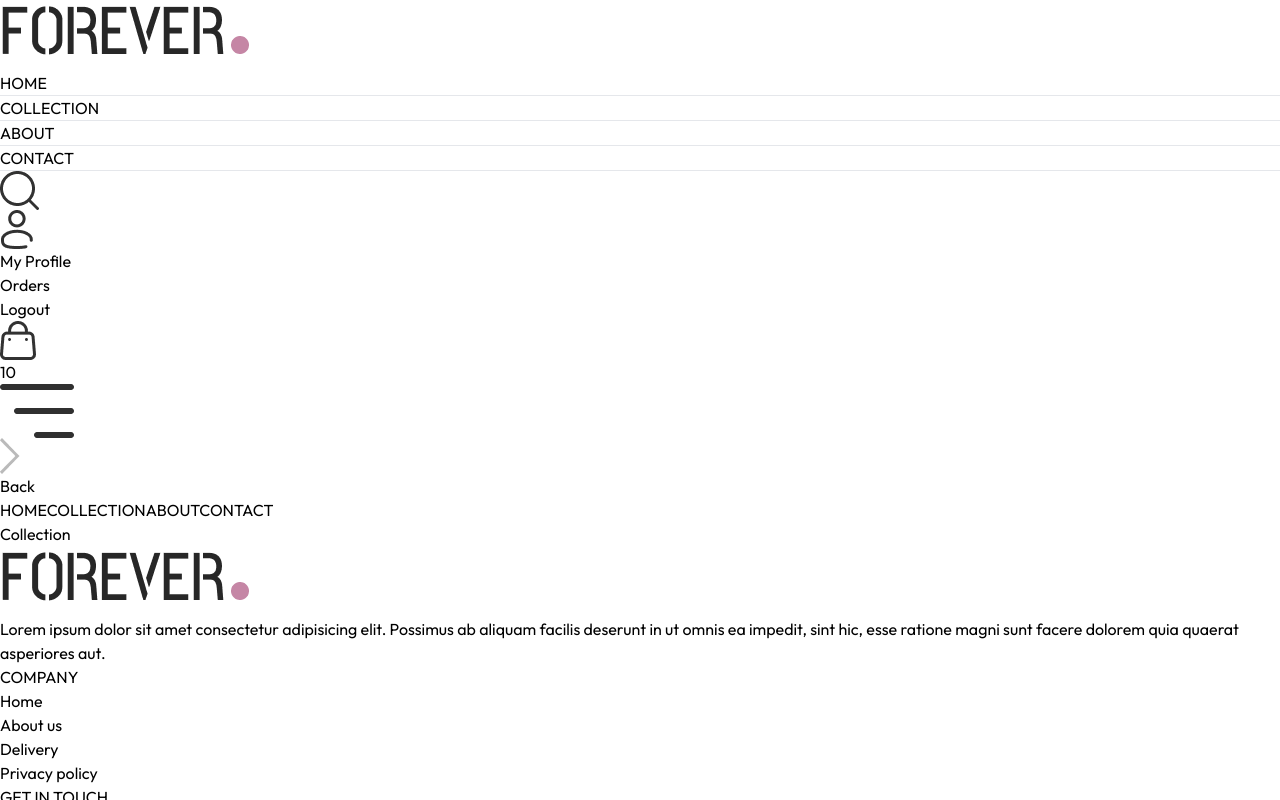
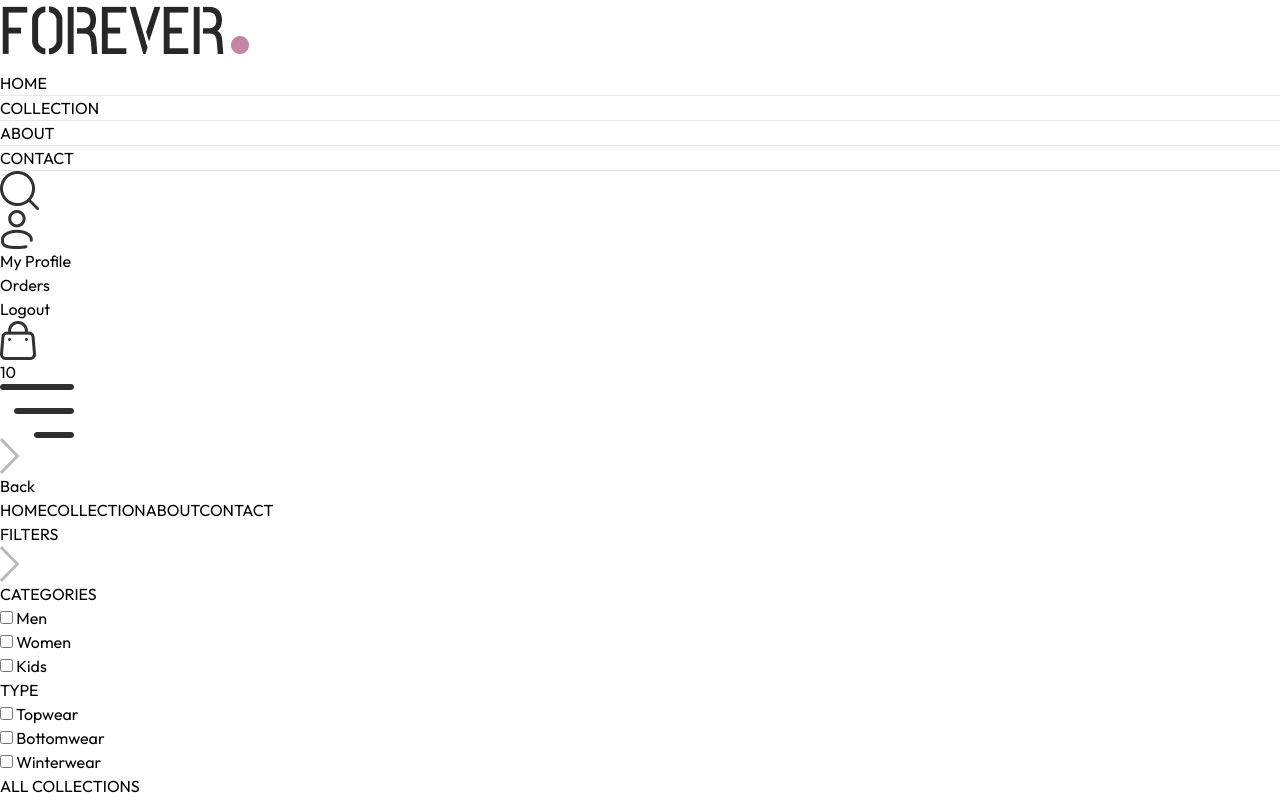
Before and after one commit to Souvik273/Forever, a React (Vite) app in the folder Client/: page /collection in a window 1280 px wide. Shown: the top 800 px of the page. Built offline with nearby package versions, Linux system fonts and the light colour scheme.

Commit message:
Collection page committed

```diff
--- a/Client/src/pages/Collection.jsx
+++ b/Client/src/pages/Collection.jsx
@@ -1,9 +1,260 @@
-import React from 'react'
+import React, { useContext, useEffect, useState } from "react";
+import { ShopContext } from "../context/ShopContext";
+import { assets } from "../assets/frontend_assets/assets";
+import ProductItem from "../components/ProductItem";
+import Title from "../components/Title";
 
 const Collection = () => {
+  const { products } = useContext(ShopContext);
+  const [showFilter, setShowFilter] = useState(false);
+  const [filterProducts, setFilterProducts] = useState([]);
+  const [category, setCategory] = useState([]);
+  const [subCategory, setSubCategory] = useState([]);
+  const [currentPage, setCurrentPage] = useState(1);
+  const [sortType, setSortType] = useState("relevant");
+
+  const itemsPerPage = 10; // Number of items per page
+
+  // Toggle Category Filter
+  const toggleCategory = (e) => {
+    const value = e.target.value || "";
+    if (value && category.includes(value)) {
+      setCategory((prev) => prev.filter((item) => item !== value));
+    } else if (value) {
+      setCategory((prev) => [...prev, value]);
+    }
+  };
+
+  // Toggle SubCategory Filter
+  const toggleSubCategory = (e) => {
+    if (subCategory.includes(e.target.value)) {
+      setSubCategory((prev) => prev.filter((item) => item !== e.target.value));
+    } else {
+      setSubCategory((prev) => [...prev, e.target.value]);
+    }
+  };
+
+  // Unified Logic for Filtering and Sorting
+  const applyFilterAndSort = () => {
+    let filtered = products.slice(); // Copy products
+
+    // Apply Category Filter
+    if (category.length > 0) {
+      filtered = filtered.filter((item) => category.includes(item.category));
+    }
+
+    // Apply SubCategory Filter
+    if (subCategory.length > 0) {
+      filtered = filtered.filter((item) =>
+        subCategory.includes(item.subCategory)
+      );
+    }
+
+    // Apply Sorting
+    switch (sortType) {
+      case "low-high":
+        filtered.sort((a, b) => a.price - b.price);
+        break;
+      case "high-low":
+        filtered.sort((a, b) => b.price - a.price);
+        break;
+      default:
+        break; // "relevant" does not sort further
+    }
+
+    setFilterProducts(filtered);
+    setCurrentPage(1); // Reset to the first page after filtering or sorting
+  };
+
+  // Update Filters and Sorting
+  useEffect(() => {
+    applyFilterAndSort();
+  }, [category, subCategory, sortType, products]);
+
+  const paginatedProducts = filterProducts.slice(
+    (currentPage - 1) * itemsPerPage,
+    currentPage * itemsPerPage
+  );
+
+  // Pagination Controls
+  const totalPages = Math.ceil(filterProducts.length / itemsPerPage);
+
+  // Dynamic Pagination
+  const getPaginationRange = () => {
+    const rangeSize = 5; // Number of page numbers to display
+    const start = Math.max(1, currentPage - Math.floor(rangeSize / 2));
+    const end = Math.min(totalPages, start + rangeSize - 1);
+
+    // Adjust start if near the end
+    const adjustedStart = Math.max(1, end - rangeSize + 1);
+
+    return Array.from(
+      { length: end - adjustedStart + 1 },
+      (_, i) => adjustedStart + i
+    );
+  };
+
   return (
-    <div>Collection</div>
-  )
-}
+    <div className="flex flex-col sm:flex-row gap-1 sm:gap-10 pt-10 border-t">
+      {/* Filter Options */}
+      <div className="min-w-60">
+        <p
+          onClick={() => setShowFilter(!showFilter)}
+          className="my-2 text-xl flex items-center cursor-pointer gap-2"
+        >
+          FILTERS
+          <img
+            src={assets.dropdown_icon}
+            className={`h-3 sm:hidden ${showFilter ? "rotate-90" : ""}`}
+            alt=""
+          />
+        </p>
 
-export default Collection
+        {/* Category Filter */}
+        <div
+          className={`border border-gray-300 pl-5 py-3 mt-6 ${
+            showFilter ? "" : "hidden"
+          } sm:block`}
+        >
+          <p className="mb-3 text-sm font-medium">CATEGORIES</p>
+          <div className="flex flex-col gap-2 text-sm font-light text-gray-700">
+            <p className="flex gap-2">
+              <input
+                className="w-3"
+                type="checkbox"
+                value={"Men"}
+                onChange={toggleCategory}
+              />{" "}
+              Men
+            </p>
+            <p className="flex gap-2">
+              <input
+                className="w-3"
+                type="checkbox"
+                value={"Women"}
+                onChange={toggleCategory}
+              />{" "}
+              Women
+            </p>
+            <p className="flex gap-2">
+              <input
+                className="w-3"
+                type="checkbox"
+                value={"Kids"}
+                onChange={toggleCategory}
+              />{" "}
+              Kids
+            </p>
+          </div>
+        </div>
+
+        {/* SubCategory Filter */}
+        <div
+          className={`border border-gray-300 pl-5 py-3 my-5 ${
+            showFilter ? "" : "hidden"
+          } sm:block`}
+        >
+          <p className="mb-3 text-sm font-medium">TYPE</p>
+          <div className="flex flex-col gap-2 text-sm font-light text-gray-700">
+            <p className="flex gap-2">
+              <input
+                className="w-3"
+                type="checkbox"
+                value={"Topwear"}
+                onChange={toggleSubCategory}
+              />{" "}
+              Topwear
+            </p>
+            <p className="flex gap-2">
+              <input
+                className="w-3"
+                type="checkbox"
+                value={"Bottomwear"}
+                onChange={toggleSubCategory}
+              />{" "}
+              Bottomwear
+            </p>
+            <p className="flex gap-2">
+              <input
+                className="w-3"
+                type="checkbox"
+                value={"Winterwear"}
+                onChange={toggleSubCategory}
+              />{" "}
+              Winterwear
+            </p>
+          </div>
+        </div>
+      </div>
+
+      {/* Right Side */}
+      <div className="flex-1">
+        <div className="flex justify-between text-base sm:text-2xl mb-4">
+          <Title text1={"ALL"} text2={"COLLECTIONS"} />
+          {/* Product Sort */}
+          <select
+            onChange={(e) => setSortType(e.target.value)}
+            className="border-2 border-gray-300 text-sm px-2"
+          >
+            <option value="relevant">Sort by: Relevant</option>
+            <option value="low-high">Sort by: Low to High</option>
+            <option value="high-low">Sort by: High to Low</option>
+          </select>
+        </div>
+
+        {/* Map Products */}
+        <div className="grid grid-cols-2 md:grid-cols-3 lg:grid-cols-4 gap-4 gap-y-6">
+          {paginatedProducts.map((item, index) => (
+            <ProductItem
+              key={index}
+              id={item._id}
+              image={item.image}
+              name={item.name}
+              price={item.price}
+            />
+          ))}
+        </div>
+
+        {/* Pagination Controls */}
+        <div className="flex justify-center items-center mt-6 gap-2">
+          {/* Previous Button */}
+          <button
+            className="px-3 py-1 border bg-white text-gray-700"
+            disabled={currentPage === 1}
+            onClick={() => setCurrentPage((prev) => Math.max(1, prev - 1))}
+          >
+            Previous
+          </button>
+
+          {/* Dynamic Page Numbers */}
+          {getPaginationRange().map((page) => (
+            <button
+              key={page}
+              className={`px-3 py-1 border ${
+                currentPage === page
+                  ? "bg-gray-700 text-white"
+                  : "bg-white text-gray-700"
+              }`}
+              onClick={() => setCurrentPage(page)}
+            >
+              {page}
+            </button>
+          ))}
+
+          {/* Next Button */}
+          <button
+            className="px-3 py-1 border bg-white text-gray-700"
+            disabled={currentPage === totalPages}
+            onClick={() =>
+              setCurrentPage((prev) => Math.min(totalPages, prev + 1))
+            }
+          >
+            Next
+          </button>
+        </div>
+      </div>
+    </div>
+  );
+};
+
+export default Collection;
```
